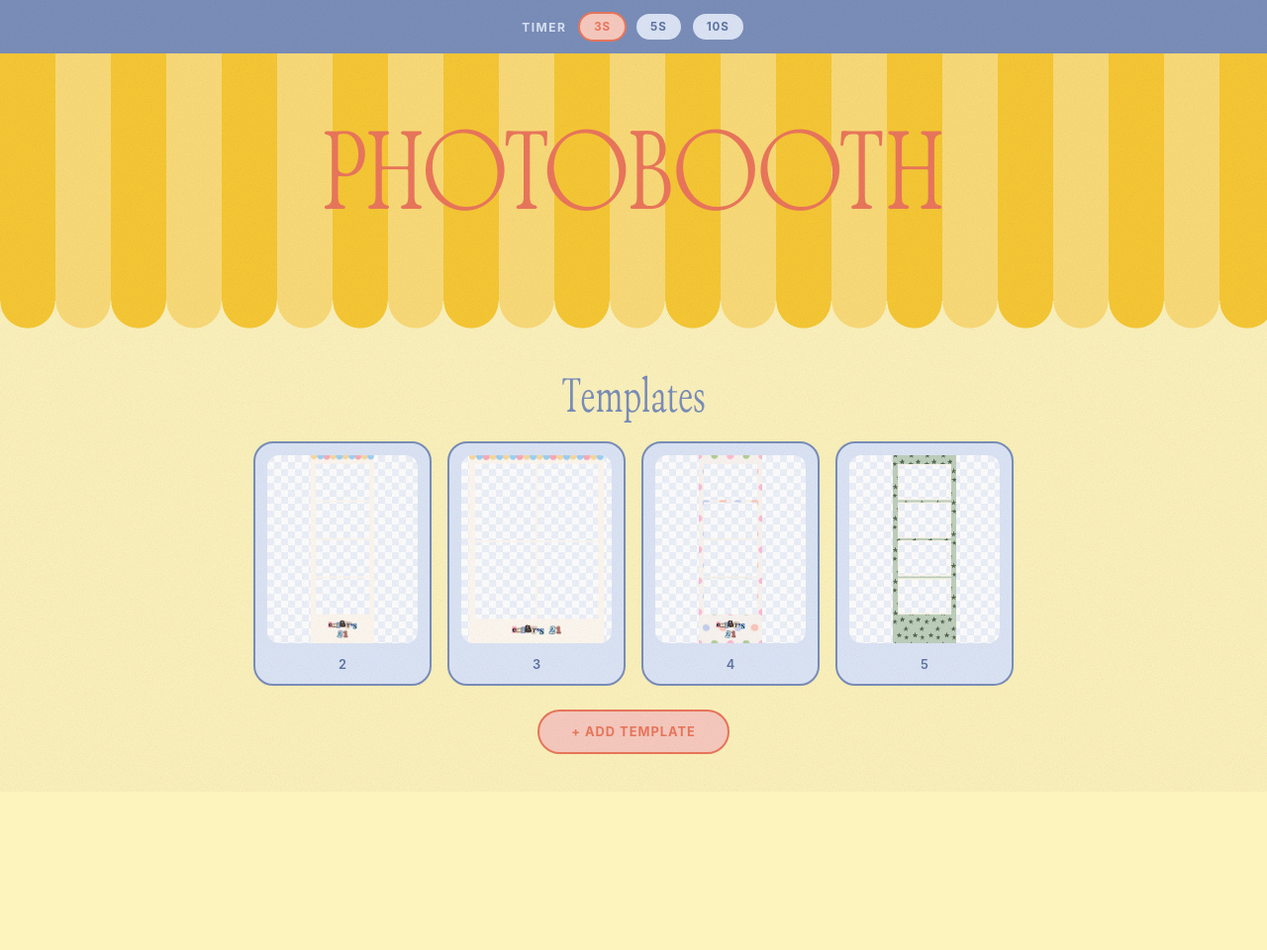
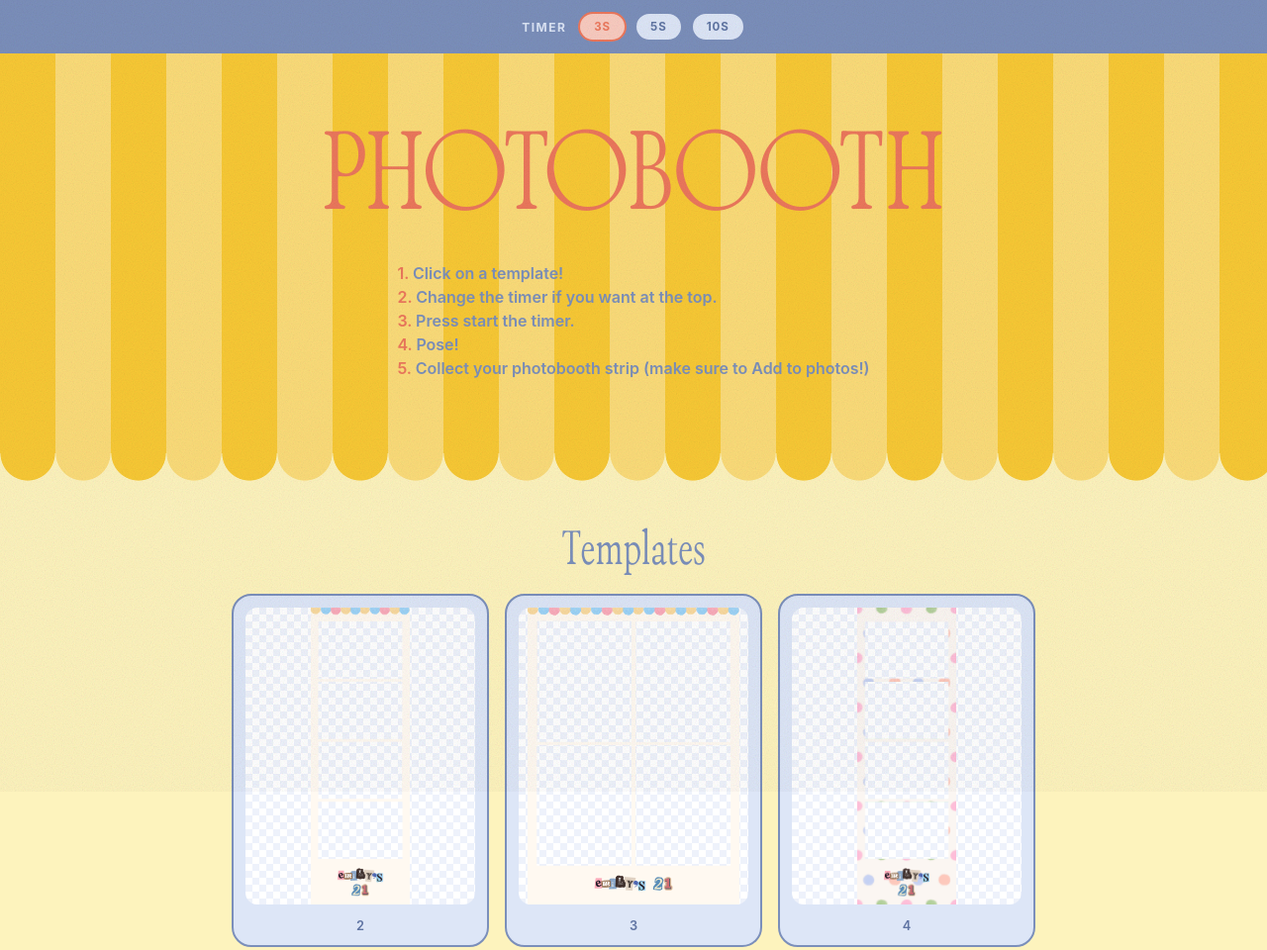
Before and after one commit to emilyyduu/photobooth, a plain HTML site: page public/index.html in a window 1280 px wide. Shown: the top 960 px of the page at 99% size. Before the commit the page ends 810 px from the top, so only its background shows below. Drawn offline with Linux system fonts and the light colour scheme; a web font is replaced by a local one.

Commit message:
Added steps for each part of the website and enlarged the template previews

```diff
--- a/public/index.html
+++ b/public/index.html
@@ -24,6 +24,13 @@
   <section id="pick" class="screen active">
     <header class="hero">
       <h1>PHOTOBOOTH</h1>
+      <ol class="instructions">
+        <li>Click on a template!</li>
+        <li>Change the timer if you want at the top.</li>
+        <li>Press start the timer.</li>
+        <li>Pose!</li>
+        <li>Collect your photobooth strip (make sure to Add to photos!)</li>
+      </ol>
     </header>
 
     <main class="cream">
--- a/public/style.css
+++ b/public/style.css
@@ -68,6 +68,19 @@ h2 {
   color: var(--periwinkle);
   font-size: clamp(1.9rem, 5vw, 3rem);
 }
+
+.instructions {
+  list-style: none;
+  counter-reset: step;
+  margin: 16px auto 0;
+  padding: 0;
+  max-width: 480px;
+  text-align: left;
+  font-weight: 600;
+  color: var(--periwinkle);
+}
+.instructions li { counter-increment: step; margin: 4px 0; }
+.instructions li::before { content: counter(step) ". "; color: var(--coral); }
 
 /* ---------- Top bar ---------- */
 .nav {
@@ -167,7 +180,7 @@ main.cream > h2 + .grid { margin-top: -4px; }
 }
 .card {
   position: relative;
-  width: 180px;
+  width: 260px;
   background: var(--ice);
   border: var(--border) solid var(--periwinkle);
   border-radius: var(--radius);
@@ -180,7 +193,7 @@ main.cream > h2 + .grid { margin-top: -4px; }
 .card:active { transform: translateY(0); box-shadow: none; }
 .card img {
   width: 100%;
-  height: 190px;
+  height: 300px;
   object-fit: contain;
   border-radius: 12px;
   background: repeating-conic-gradient(#fff 0 25%, #eef2fb 0 50%) 0 0 / 14px 14px;
```
